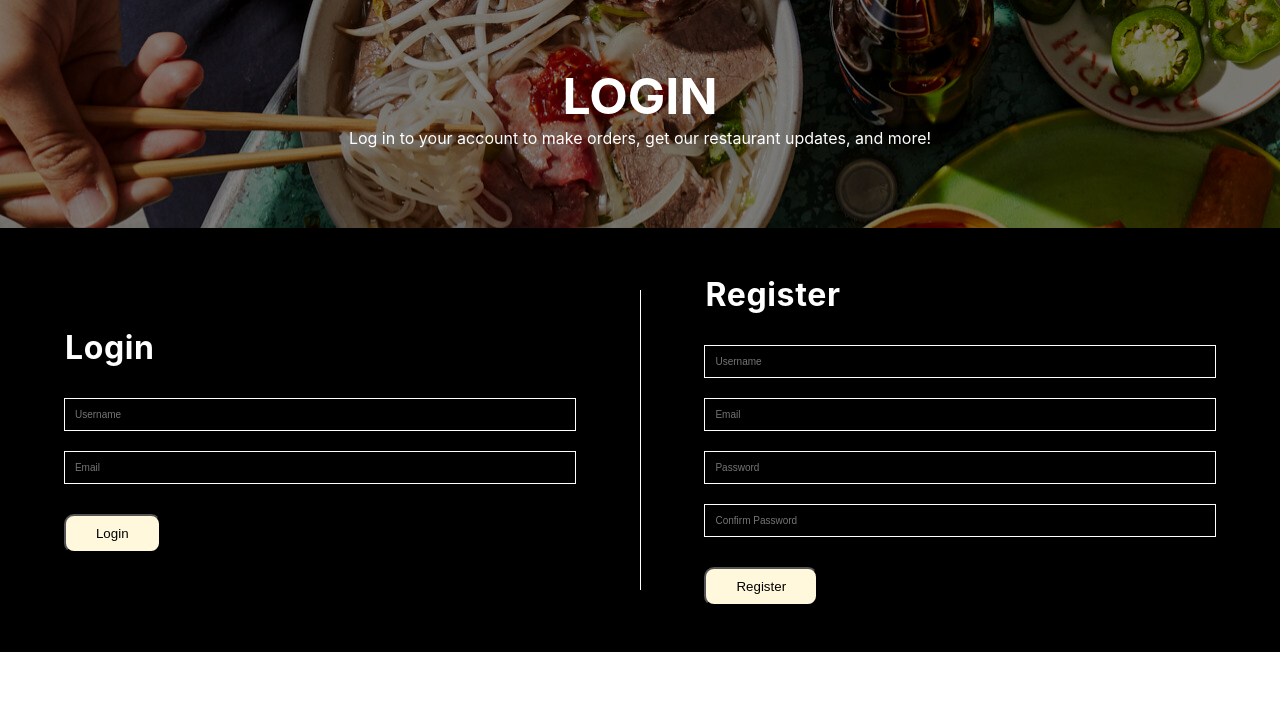
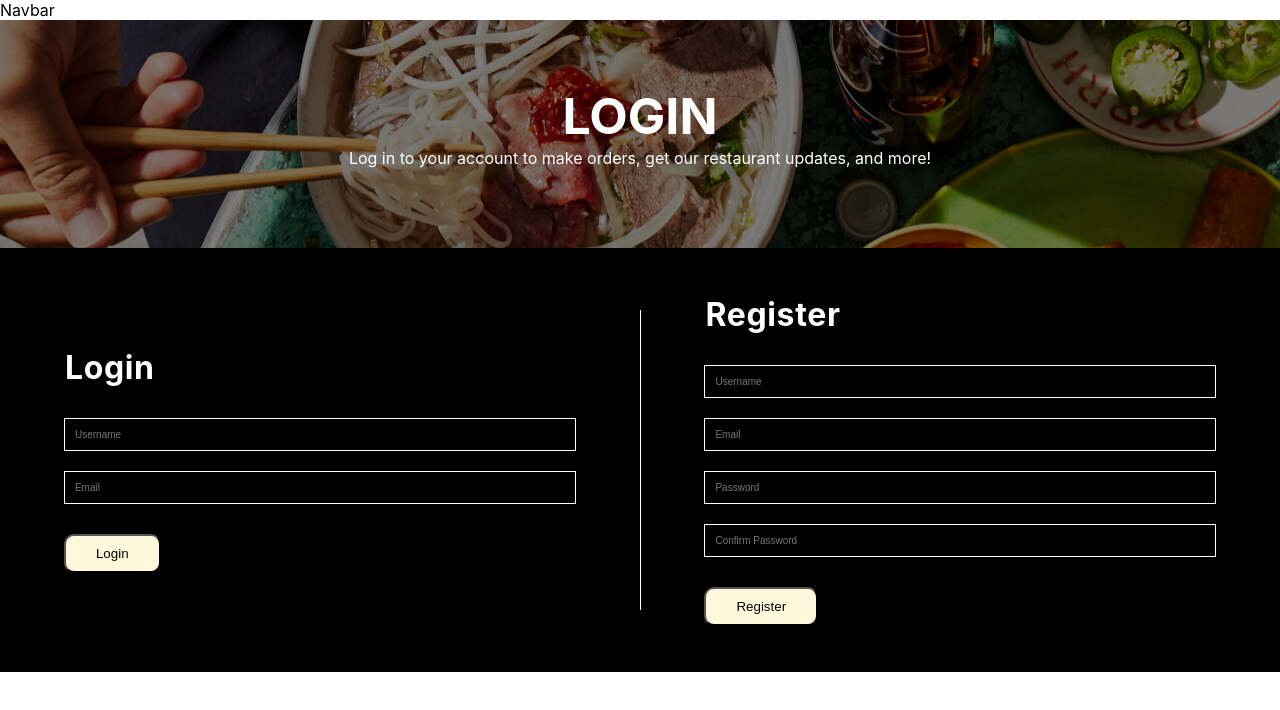
Before and after one commit to H13062/Project3444, a React (Create React App) app: page / in a window 1280 px wide. Shown: the top 710 px of the page. Built offline with nearby package versions, Linux system fonts and the light colour scheme.

Commit message:
add Navbar

```diff
--- a/src/App.js
+++ b/src/App.js
@@ -1,10 +1,12 @@
 import React from 'react';
 import './App.css';
 import { Register, AboutUs } from "./pages"
+import {Navbar} from "./component"
 
 function App() {
   return (
     <>
+      <Navbar/>
        <Register />
       {/* <AboutUs /> */}
     </>
--- /dev/null
+++ b/src/component/Navbar/Navbar.js
@@ -0,0 +1,9 @@
+import React from 'react'
+
+const Navbar = () => {
+  return (
+    <div>Navbar</div>
+  )
+}
+
+export default Navbar
--- /dev/null
+++ b/src/component/index.js
@@ -0,0 +1,5 @@
+import Navbar from './Navbar/Navbar';
+
+export {
+    Navbar
+};
```
Also changed, not shown: src/component/Navbar.jsx (deleted), src/component/Navbar/Navbar.css (added).
